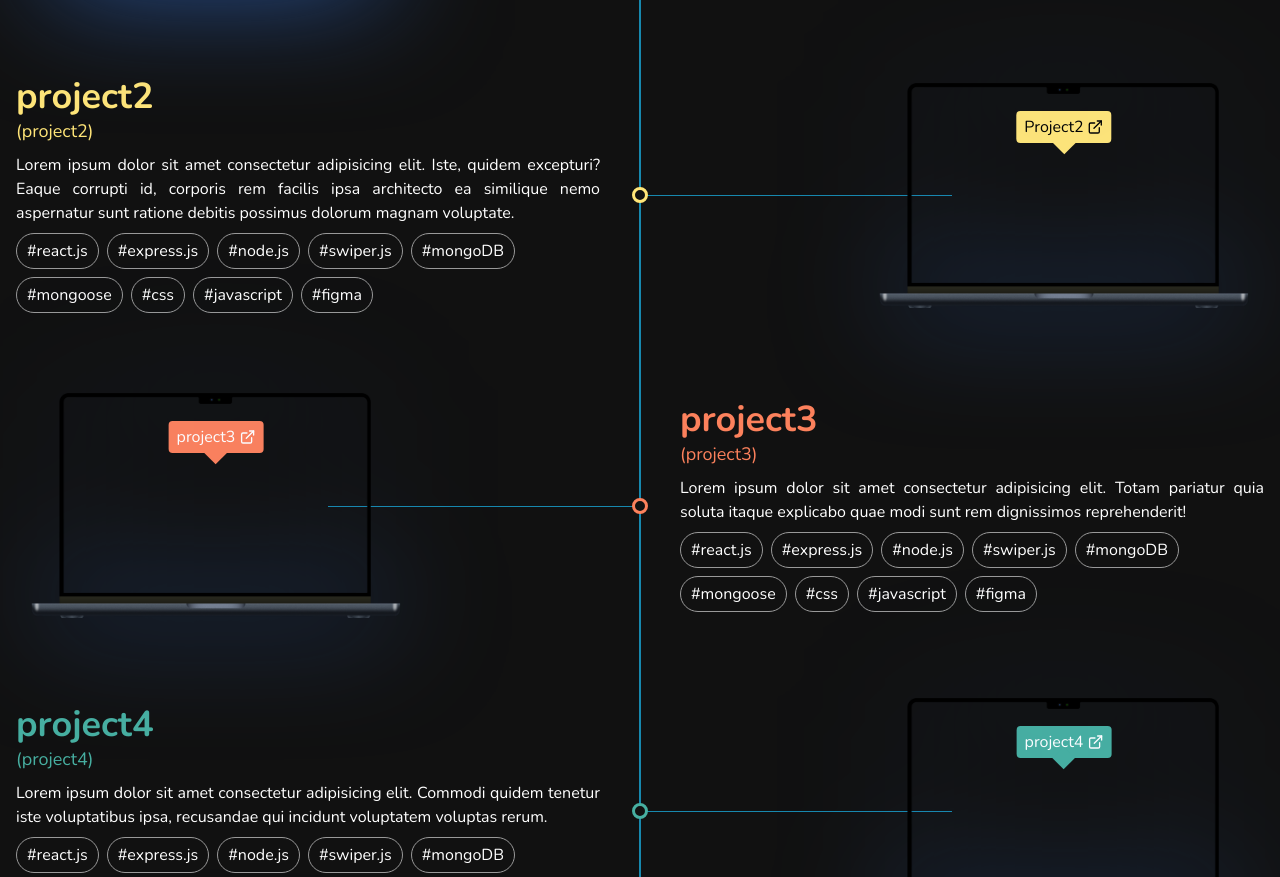
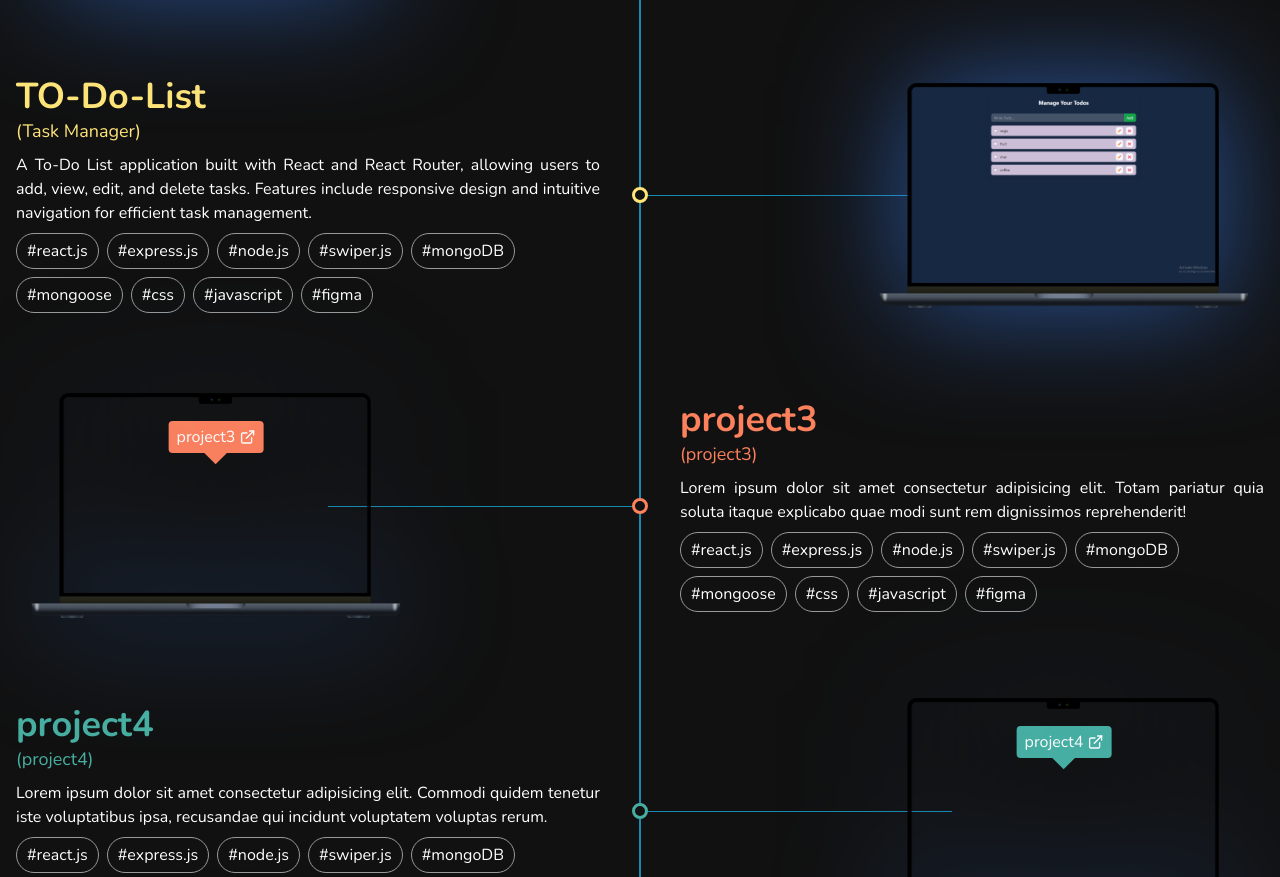
Before and after one commit to mosin47/My_Portfolio, a website: page index.html in a window 1280 px wide. Shown: the part 1173-2050 px from the top of the page. Drawn offline with nearby package versions, Linux system fonts and the light colour scheme; a script that the page names is missing.

Commit message:
second project added

```diff
--- a/index.html
+++ b/index.html
@@ -273,13 +273,13 @@
     <div class="flex flex-col sm:flex-row gap-4 mt-12 sm:gap-[80px] items-center sm:mt-20 relative">
       <div class="order-2 sm:order-1 w-full">
         <h3 class="text-[#ffe578] font-bold text-2xl md:text-4xl">
-          project2
+          TO-Do-List
         </h3>
-        <span class="text-[#ffe578] text-base md:text-lg">(project2)</span>
+        <span class="text-[#ffe578] text-base md:text-lg">(Task Manager)</span>
         <p class="text-justify text-sm md:text-base mt-2">
-          Lorem ipsum dolor sit amet consectetur adipisicing elit. Iste, quidem excepturi? Eaque corrupti id, corporis
-          rem facilis ipsa architecto ea similique nemo aspernatur sunt ratione debitis possimus dolorum magnam
-          voluptate.
+
+          A To-Do List application built with React and React Router, allowing users to add, view, edit, and delete
+          tasks. Features include responsive design and intuitive navigation for efficient task management.
         </p>
 
         <ul class="flex flex-wrap gap-2 mt-2">
@@ -319,7 +319,7 @@
       <a href="#" class="order-1 sm:order-2 flex w-full relative justify-center sm:justify-start">
         <div class="flex flex-col items-center relative group sm:hover:scale-105 ease-in-out duration-200 sm:ml-auto">
           <img class="max-w-[400px] w-full relative z-10 drop-shadow-[0_0px_60px_rgba(59,130,246,0.6)]"
-            src="./assets/icons/macbook 1.png" alt="" />
+            src="./assets/images/project 2.png" alt="" />
           <span
             class="flex group-hover:-top-14 ease-jump duration-200 text-black bg-[#ffe578] sm:absolute left-1/2 sm:-translate-x-1/2 top-5 px-2 py-1 text-sm sm:text-base mt-2 rounded w-max items-center gap-1 after:hidden sm:after:block after:w-4 after:h-4 after:bg-inherit after:absolute after:left-1/2 after:-translate-x-1/2 after:rotate-45 after:-bottom-2">Project2
             <svg xmlns="http://www.w3.org/2000/svg" width="16" height="16" viewBox="0 0 24 24" fill="none"
```
Also changed, not shown: assets/images/Screenshot 2024-09-13 180418.png (added), assets/images/project 2.png (added).
